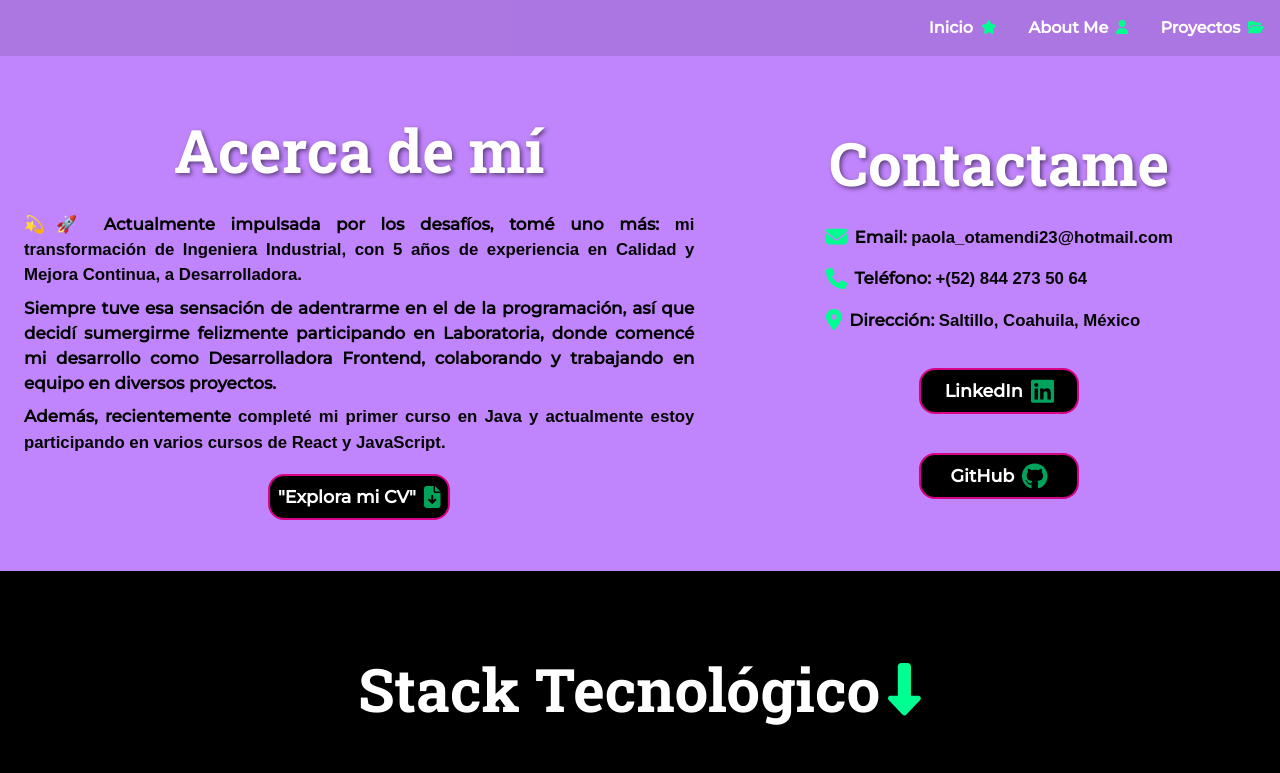
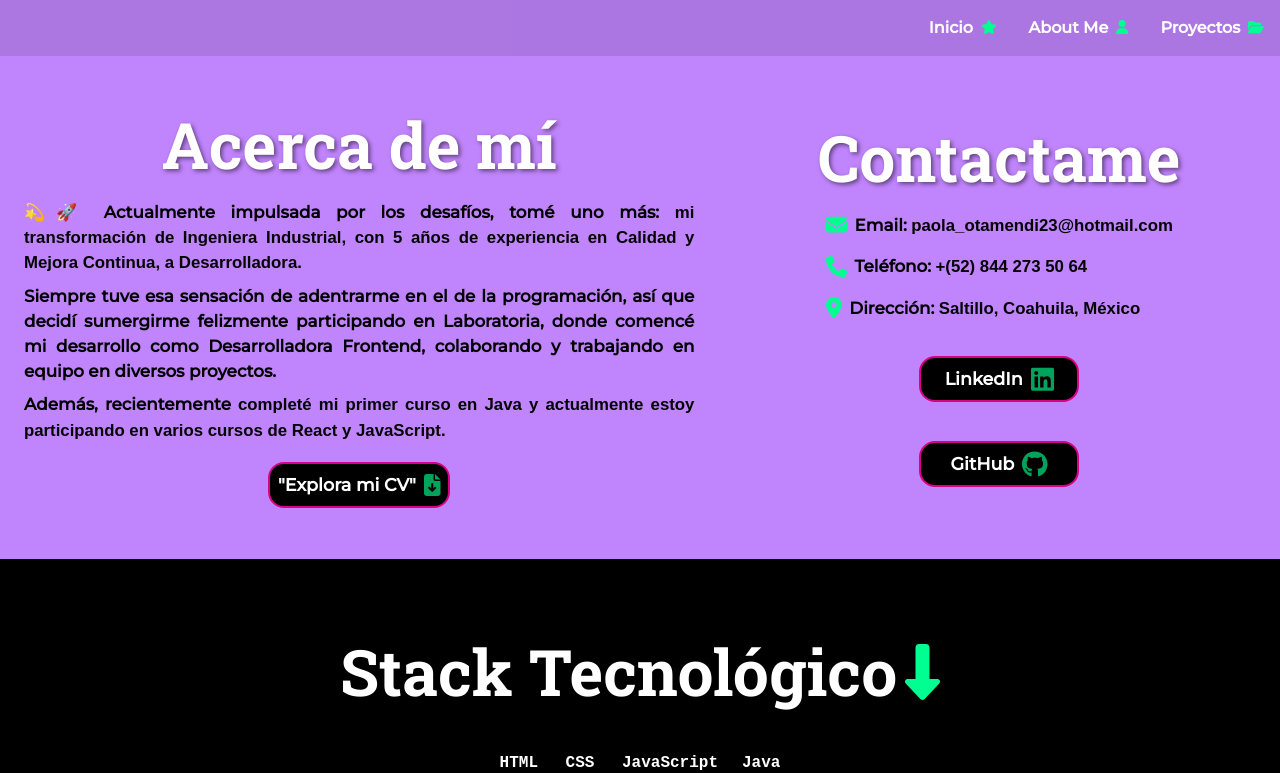
Before and after one commit to PaolaOtamendi/Portafolio, a React (Vite) app: page /Me in a window 1280 px wide. Shown: the top 773 px of the page. Built offline with nearby package versions, Linux system fonts and the light colour scheme.

Commit message:
fix margenes y size de letra en titulos aboutme

```diff
--- a/src/pages/Aboutme.jsx
+++ b/src/pages/Aboutme.jsx
@@ -38,7 +38,7 @@ export const AboutMe = () => {
           <div className="part1">
             <div className="contain-aboutme">
               <div className="title-intro">
-                <h1 className="title-part1 text-6xl m-6">
+                <h1 className="title-part1">
                   Acerca de mí
                 </h1>
               </div>
@@ -73,7 +73,7 @@ export const AboutMe = () => {
 
             <div className="contain-contact">
               <div className="title-intro">
-                <h1 className="title-part1 text-6xl m-6">
+                <h1 className="title-part1">
                   Contactame
                 </h1>
               </div>
@@ -118,7 +118,7 @@ export const AboutMe = () => {
 
         <section className="contain-part2">
           <div className="contain-stack">
-            <h1 className="title-skills text-6xl m-6 animate__animated animate__bounceInDown">
+            <h1 className="title-skills animate__animated animate__bounceInDown">
               Stack Tecnológico
               <FontAwesomeIcon
                 icon={faDownLong}
--- a/src/pages/aboutme.css
+++ b/src/pages/aboutme.css
@@ -24,6 +24,9 @@
     font-weight: bold;
     color: #ffffff;
     text-shadow: 2px 2px 4px rgba(0, 0, 0, 0.5);
+    font-size: 4rem;
+    line-height: 1;
+    margin: 1rem;
 }
 
 .text {
```
